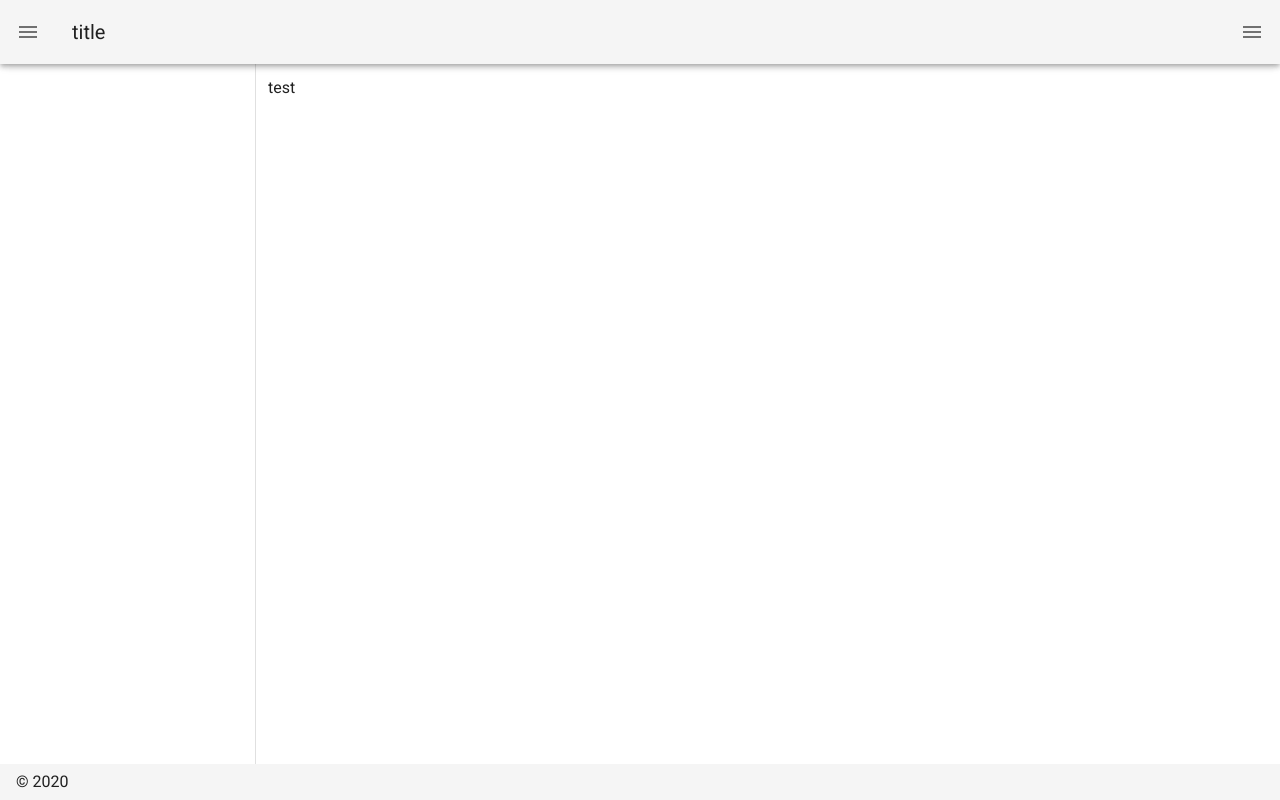
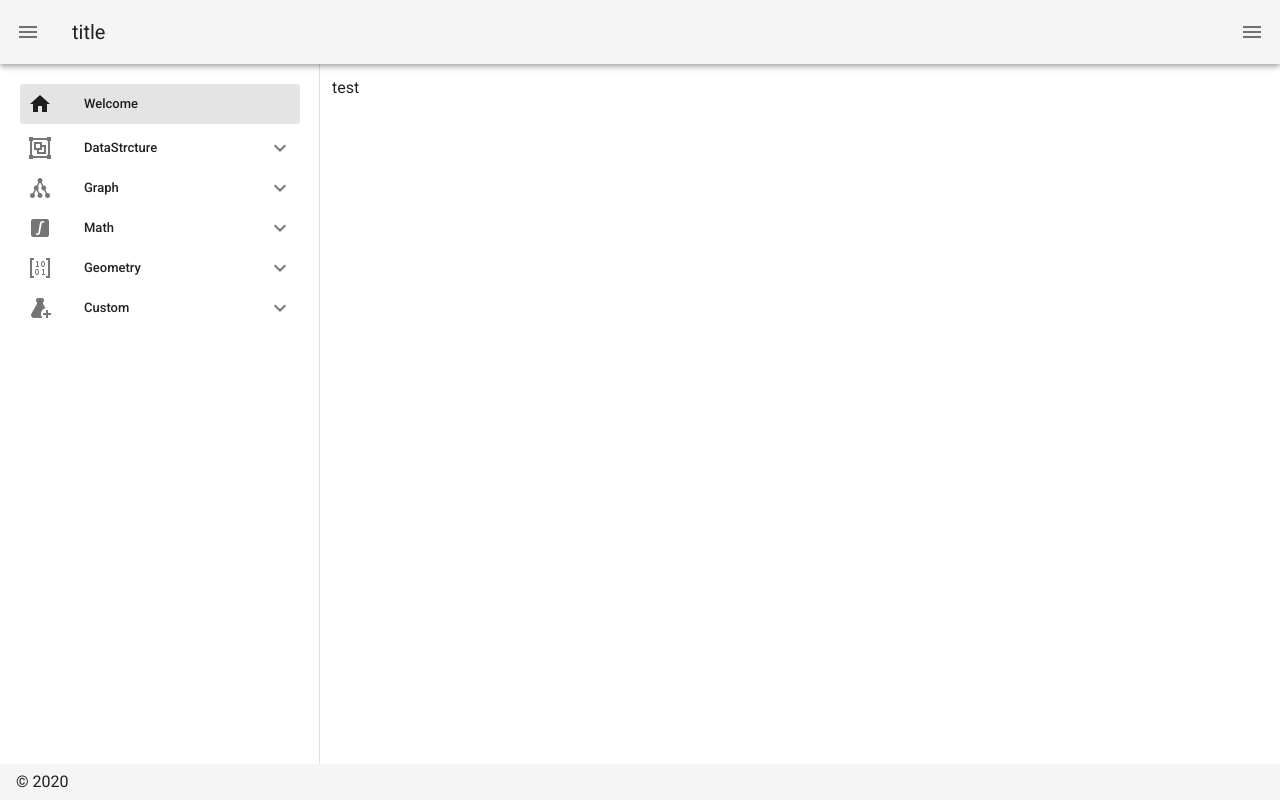
Before and after one commit to jellyfish26/competitive-library-pages, a Nuxt app: page / in a window 1280 px wide. Both pictures are taken after a click on the button 28 px from the left and 32 px from the top of the page. Built offline with nearby package versions, Linux system fonts and the light colour scheme.

Commit message:
implement left navigation drawer

```diff
--- a/layouts/default.vue
+++ b/layouts/default.vue
@@ -3,26 +3,50 @@
     <v-navigation-drawer
       v-model="drawer"
       :mini-variant="miniVariant"
+      width=320
       clipped
       fixed
       app
     >
-      <v-list>
+      <v-container>
+        <v-list nav dense>
+          <template v-for="now_list in navigation_list">
+            <v-list-group
+              v-if="now_list.list"
+              no-action
+              :key="now_list.name"
+              :prepend-icon="now_list.icon"
+              v-model="now_list.active"
+            >
+              <template v-slot:activator>
+                <v-list-item-content>
+                  <v-list-item-title> {{ $t(now_list.name)}} </v-list-item-title>
+                </v-list-item-content>
+              </template>
               <v-list-item
-          v-for="(item, i) in $t('items')"
-          :key="i"
-          :to="item.to"
-          router
-          exact
+                v-for="inside_list in now_list.list"
+                :key="inside_list.name"
+                :to="inside_list.to"
               >
-          <v-list-item-action>
-            <v-icon>{{ item.icon }}</v-icon>
-          </v-list-item-action>
+                <v-list-item-title> {{ $t(inside_list.name) }} </v-list-item-title>
+              </v-list-item>
+            </v-list-group>
+            <v-list-item
+              v-else
+              :key="now_list.name"
+              :to="now_list.to"
+              @click="all_list_close"
+            >
+              <v-list-item-icon>
+                <v-icon> {{ now_list.icon}} </v-icon>
+              </v-list-item-icon>
               <v-list-item-content>
-            <v-list-item-title v-text="item.title" />
+                <v-list-item-title> {{ $t(now_list.name) }} </v-list-item-title>
               </v-list-item-content>
             </v-list-item>
+          </template>
         </v-list>
+      </v-container>
     </v-navigation-drawer>
     <v-app-bar
       clipped-left
@@ -68,9 +92,17 @@
 <i18n src="~/locales/default/en.json"></i18n>
 
 <script>
+import navigation from './navigation-lists.js'
+
 export default {
+  methods: {
+    all_list_close() {
+      this.navigation_list.forEach( now_list => now_list.open = false)
+    }
+  },
   data () {
     return {
+      navigation_list: navigation.data().navigation_list,
       clipped: true,
       drawer: false,
       fixed: false,
--- /dev/null
+++ b/layouts/navigation-lists.js
@@ -0,0 +1,85 @@
+export default {
+    data () {
+        return {
+            navigation_list: [
+                {
+                    icon: 'mdi-home',
+                    name: 'Welcome',
+                    to: '/',
+                },
+                {
+                    icon: 'mdi-group',
+                    name: 'DataStrcture',
+                    to: '/datastrcture',
+                    open: false,
+                    list: [
+                        {
+                            name: 'BinaryIndexedTree',
+                            to: '/datastrcture/BIT'
+                        },
+                        {
+                            name: 'UnionFind',
+                            to: '/datastrcture/UnionFind'
+                        }
+                    ]
+                },
+                {
+                    icon: 'mdi-graph',
+                    name: 'Graph',
+                    to: '/graph',
+                    open: false,
+                    list: [
+                        {
+                            name: 'graph_template',
+                            to: '/graph/template'
+                        },
+                        {
+                            name: 'Dijkstra',
+                            to: '/graph/Dijkstra'
+                        },
+                        {
+                            name: 'EulerTour',
+                            to: '/graph/EulerTour'
+                        }
+                    ]
+                },
+                {
+                    icon: 'mdi-math-integral-box',
+                    name: 'Math',
+                    to: '/mathematics',
+                    open: false,
+                    list: [
+                        {
+                            name: 'ModInt',
+                            to: '/mathematics/ModInt'
+                        },
+                    ]
+                },
+                {
+                    icon: 'mdi-matrix',
+                    name: 'Geometry',
+                    to: '/geometry',
+                    open: false,
+                    list: [
+                        {
+                            name: 'geometry_point',
+                            to: '/geometry/Point'
+                        },
+                    ]
+                },
+                {
+                    icon: 'mdi-flask-empty-plus',
+                    name: 'Custom',
+                    to: '/custom',
+                    open: false,
+                    list: [
+                        {
+                            name: 'Enumerative_EulerTour',
+                            to: '/custom/EnumerativeEulerTour'
+                        },
+                    ]
+                }
+            ]
+        }
+    }
+}
--- a/nuxt.config.js
+++ b/nuxt.config.js
@@ -50,7 +50,6 @@ export default {
   ** https://github.com/nuxt-community/vuetify-module
   */
   vuetify: {
-    customVariables: ['~/assets/variables.scss'],
     theme: {
       dark: false,
       themes: {
```
Also changed, not shown: locales/default/en.json (+14 -32 lines), locales/default/ja.json (+14 -32 lines). Lines whose indentation alone changed are shown as unchanged.
